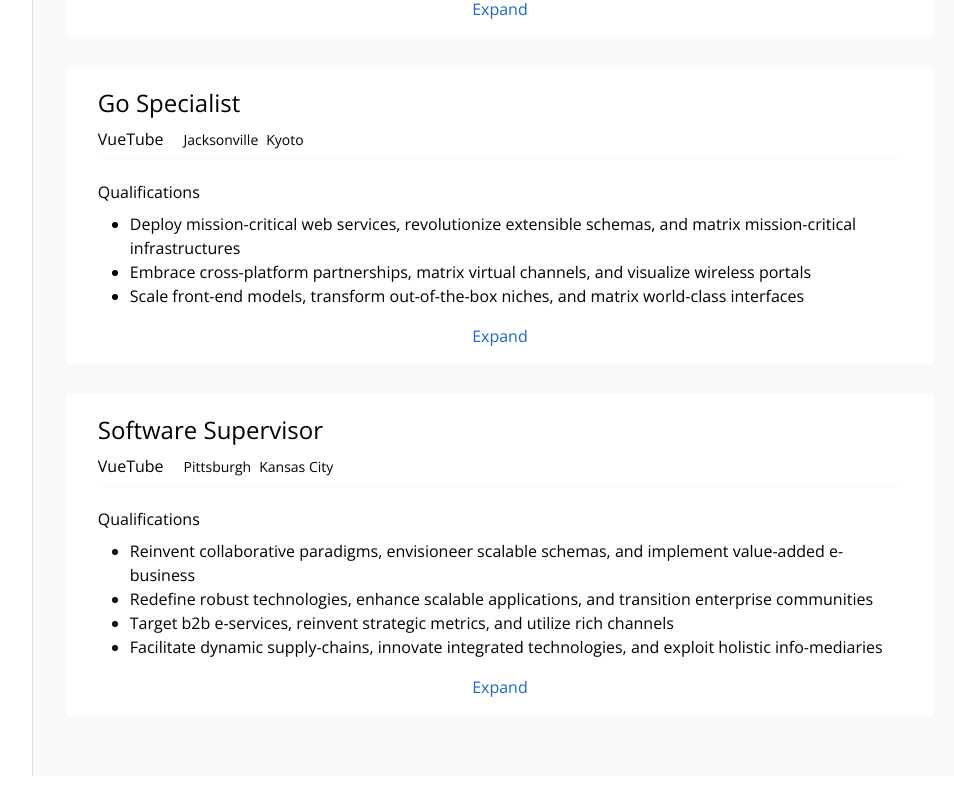
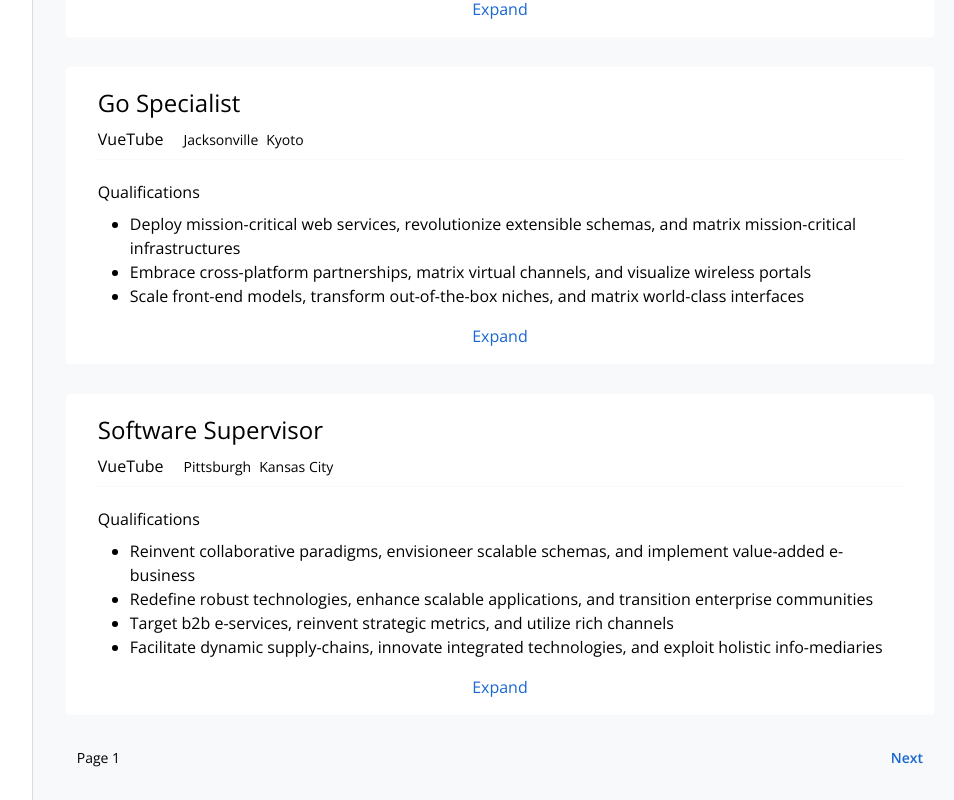
Before and after one commit to brwmaster/job-search, a Vue app: page /jobs/results in a window 1280 px wide. Shown: the part 2766-3566 px from the top of the page, without its empty margins (313-1267 px from the left). Before the commit the page ends 3542 px from the top, so only its background shows below. Built offline with nearby package versions, Linux system fonts and the light colour scheme; data requests are answered from the project's data file.

Commit message:
Add next and previous button and add some smooth scrolling to it

```diff
--- a/src/components/JobResults/JobListings.vue
+++ b/src/components/JobResults/JobListings.vue
@@ -3,6 +3,25 @@
     <ol>
       <job-listing v-for="job in pagedJobs" :key="job.id" :job="job" />
     </ol>
+    <div class="mx-auto mt-8">
+      <div class="flex flex-row flex-nowrap">
+        <p class="mx-3 flex-grow text-sm">Page {{ currentPage }}</p>
+        <div class="flex items-center justify-center">
+          <router-link
+            v-if="previousPage"
+            :to="{ name: 'JobResults', query: { page: previousPage } }"
+            class="mx-3 text-sm font-semibold text-brand-blue-1"
+            >Previous</router-link
+          >
+          <router-link
+            v-if="nextPage"
+            :to="{ name: 'JobResults', query: { page: nextPage } }"
+            class="mx-3 text-sm font-semibold text-brand-blue-1"
+            >Next</router-link
+          >
+        </div>
+      </div>
+    </div>
   </main>
 </template>
 
@@ -21,8 +40,21 @@
     };
   },
   computed: {
+    currentPage() {
+      return Number.parseInt(this.$route.query.page) || 1;
+    },
+    previousPage() {
+      const previousPage = this.currentPage - 1;
+
+      return previousPage >= 1 ? previousPage : undefined;
+    },
+    nextPage() {
+      const nextPage = this.currentPage + 1;
+
+      return nextPage <= this.jobs.length / 10 ? nextPage : undefined;
+    },
     pagedJobs() {
-      const page = Number.parseInt(this.$route.query.page) || 1;
+      const page = this.currentPage;
       const offset = (page - 1) * 10;
       const total = page * 10;
 
--- a/src/router/index.js
+++ b/src/router/index.js
@@ -24,6 +24,13 @@
 const router = createRouter({
   history: createWebHistory(),
   routes,
+  scrollBehavior() {
+    return {
+      top: 0,
+      left: 0,
+      behavior: "smooth",
+    };
+  },
 });
 
 export default router;
```
